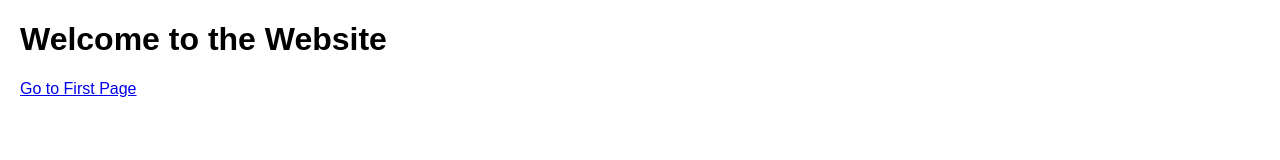
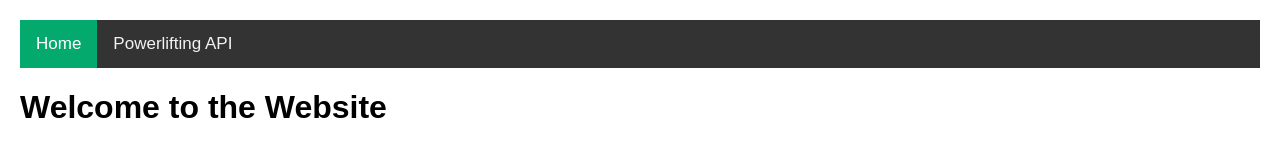
Before and after one commit to byt3berry/byt3berry.github.io, a website: page index.html in a window 1280 px wide. Drawn offline with Linux system fonts and the light colour scheme.

Commit message:
Add First page

```diff
--- a/index.html
+++ b/index.html
@@ -4,15 +4,15 @@
         <meta charset="UTF-8">
         <meta name="viewport" content="width=device-width, initial-scale=1.0">
         <title>Main Page</title>
+        <base href=".">
         <link rel="stylesheet" href="styles/style.css">
     </head>
     <body>
+        <script src="scripts/main.js"></script>
+        <div class="topnav">
+            <a class="active" href="index.html">Home</a>
+            <a href="pages/powerlifting_api.html">Powerlifting API</a>
+        </div>
         <h1>Welcome to the Website</h1>
-  <nav>
-    <ul>
-      <li><a href="pages/powerlifting_api.html">Go to First Page</a></li>
-    </ul>
-  </nav>
-  <script src="scripts/main.js"></script>
     </body>
 </html>
--- a/styles/style.css
+++ b/styles/style.css
@@ -11,3 +11,32 @@ nav ul {
 nav li {
   margin-bottom: 10px;
 }
+
+.topnav {
+  background-color: #333;
+  overflow: hidden;
+}
+
+.topnav a {
+  float: left;
+  display: block;
+  color: #f2f2f2;
+  text-align: center;
+  padding: 14px 16px;
+  text-decoration: none;
+  font-size: 17px;
+}
+
+.topnav a:hover {
+  background-color: #ddd;
+  color: black;
+}
+
+.topnav a.active {
+  background-color: #04AA6D;
+  color: white;
+}
+
+.topnav .icon {
+  display: none;
+}
```
Also changed, not shown: pages/powerlifting_api.html (+7 -5 lines), dist/index.html, dist/pages/powerlifting_api.html, dist/styles/style.css, package.json (indentation only), tsconfig.json (indentation only). Lines whose indentation alone changed are shown as unchanged.
